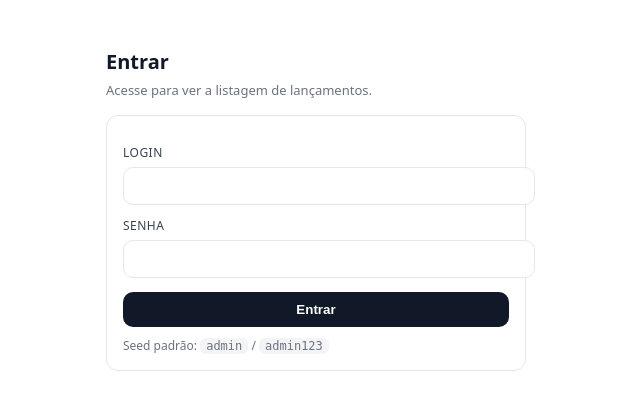
After one commit to luissauthier/despesas-receitas, a Flask app: page /login in a window 1280 px wide. The commit adds this page. Shown: the top 410 px of the page, without its empty margins (324-964 px from the left). Run offline with Flask 3, Linux system fonts and the light colour scheme.

Commit message:
Add login and protect lancamentos

```diff
--- a/app/app.py
+++ b/app/app.py
@@ -4,10 +4,10 @@ import os
 import sqlite3
 from pathlib import Path
 
-from flask import Flask, redirect, render_template, url_for
+from flask import Flask, redirect, render_template, request, session, url_for
 
 from .db import db
-from .models import Lancamento
+from .models import Lancamento, Usuario
 
 
 def create_app() -> Flask:
@@ -28,16 +28,62 @@ def create_app() -> Flask:
         db.create_all()
         _seed_if_empty(db_path=db_path)
 
+    def _current_user() -> Usuario | None:
+        user_id = session.get("user_id")
+        if not user_id:
+            return None
+        return Usuario.query.filter_by(id=user_id, situacao="ATIVO").first()
+
+    def _require_login():
+        if _current_user() is None:
+            return redirect(url_for("login", next=request.full_path))
+        return None
+
     @app.get("/")
     def index():
+        guard = _require_login()
+        if guard is not None:
+            return guard
         return redirect(url_for("listar_lancamentos"))
 
     @app.get("/lancamentos")
     def listar_lancamentos():
+        guard = _require_login()
+        if guard is not None:
+            return guard
         lancamentos = (
             Lancamento.query.order_by(Lancamento.data_lancamento.desc(), Lancamento.id.desc()).all()
         )
-        return render_template("lancamentos.html", lancamentos=lancamentos)
+        return render_template("lancamentos.html", lancamentos=lancamentos, user=_current_user())
+
+    @app.get("/login")
+    def login():
+        if _current_user() is not None:
+            return redirect(url_for("listar_lancamentos"))
+        next_url = request.args.get("next") or url_for("listar_lancamentos")
+        return render_template("login.html", next_url=next_url, error=None)
+
+    @app.post("/login")
+    def login_post():
+        login_value = (request.form.get("login") or "").strip()
+        senha = request.form.get("senha") or ""
+        next_url = request.form.get("next") or url_for("listar_lancamentos")
+
+        user = Usuario.query.filter_by(login=login_value, situacao="ATIVO").first()
+        if user is None or user.senha != senha:
+            return render_template(
+                "login.html",
+                next_url=next_url,
+                error="Login ou senha inválidos.",
+            )
+
+        session["user_id"] = user.id
+        return redirect(next_url)
+
+    @app.post("/logout")
+    def logout():
+        session.pop("user_id", None)
+        return redirect(url_for("login"))
 
     return app
 
--- /dev/null
+++ b/app/templates/login.html
@@ -0,0 +1,49 @@
+<!doctype html>
+<html lang="pt-br">
+  <head>
+    <meta charset="utf-8" />
+    <meta name="viewport" content="width=device-width, initial-scale=1" />
+    <title>Login</title>
+    <style>
+      body { font-family: system-ui, -apple-system, Segoe UI, Roboto, Arial, sans-serif; margin: 24px; color: #111827; }
+      .container { max-width: 420px; margin: 48px auto; }
+      h1 { font-size: 20px; margin: 0 0 6px; }
+      .meta { color: #6b7280; font-size: 13px; margin-bottom: 16px; }
+      .card { border: 1px solid #e5e7eb; border-radius: 12px; padding: 16px; }
+      label { display: block; font-size: 12px; color: #374151; text-transform: uppercase; letter-spacing: .04em; margin: 12px 0 6px; }
+      input { width: 100%; padding: 10px 12px; border: 1px solid #e5e7eb; border-radius: 10px; font-size: 14px; }
+      button { margin-top: 14px; width: 100%; padding: 10px 12px; border: 0; border-radius: 10px; background: #111827; color: white; font-weight: 600; cursor: pointer; }
+      .error { margin-top: 12px; padding: 10px 12px; border-radius: 10px; background: #fef2f2; color: #991b1b; border: 1px solid #fecaca; font-size: 13px; }
+      .hint { margin-top: 10px; color: #6b7280; font-size: 12px; }
+      code { background: #f3f4f6; padding: 1px 6px; border-radius: 6px; }
+    </style>
+  </head>
+  <body>
+    <div class="container">
+      <h1>Entrar</h1>
+      <div class="meta">Acesse para ver a listagem de lançamentos.</div>
+
+      <div class="card">
+        <form method="post" action="{{ url_for('login_post') }}">
+          <input type="hidden" name="next" value="{{ next_url }}" />
+
+          <label for="login">Login</label>
+          <input id="login" name="login" autocomplete="username" required />
+
+          <label for="senha">Senha</label>
+          <input id="senha" name="senha" type="password" autocomplete="current-password" required />
+
+          <button type="submit">Entrar</button>
+
+          {% if error %}
+            <div class="error">{{ error }}</div>
+          {% endif %}
+
+          <div class="hint">
+            Seed padrão: <code>admin</code> / <code>admin123</code>
+          </div>
+        </form>
+      </div>
+    </div>
+  </body>
+</html>
```
Also changed, not shown: app/templates/lancamentos.html (+12 -1 lines), README.md.
